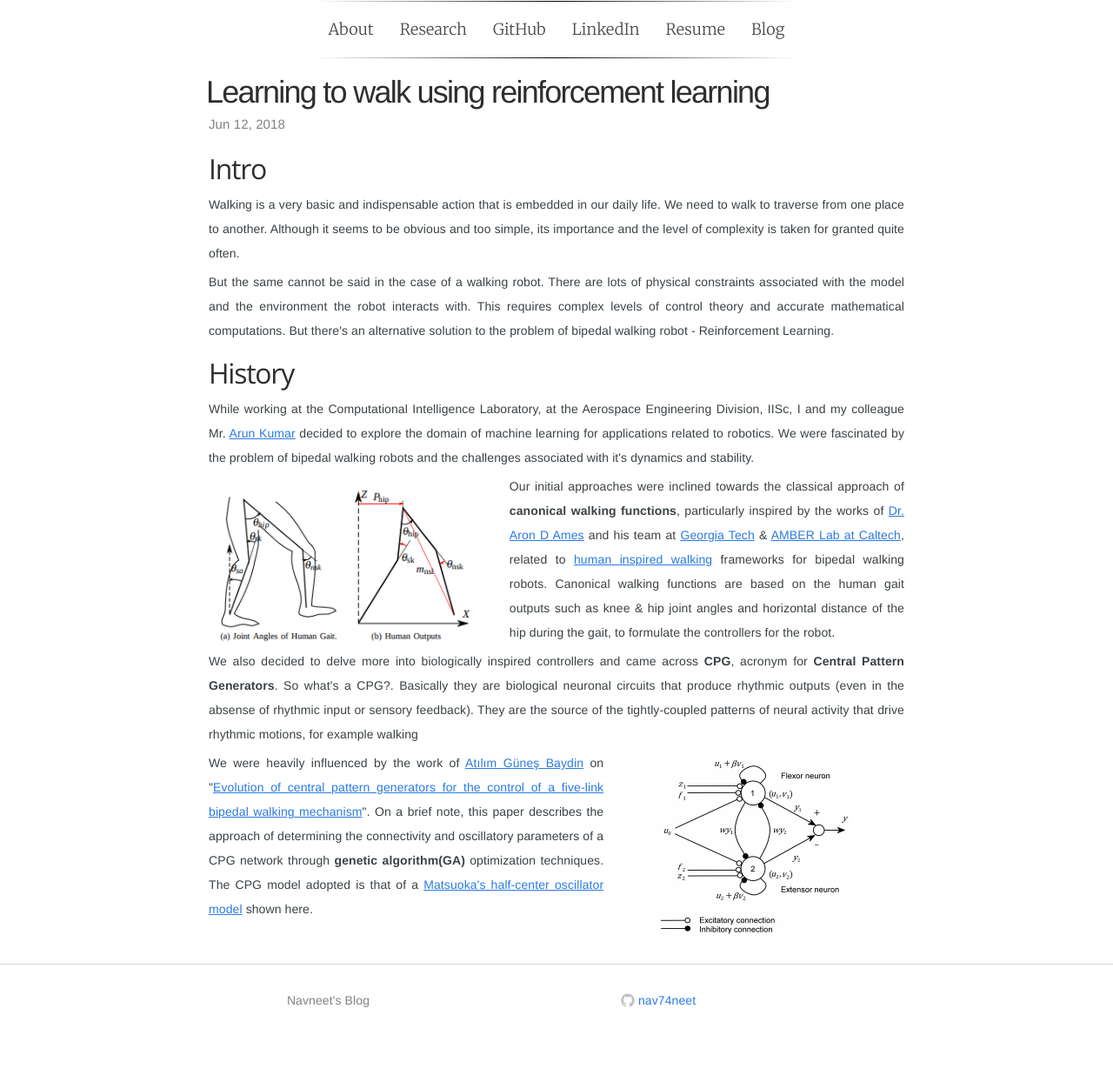
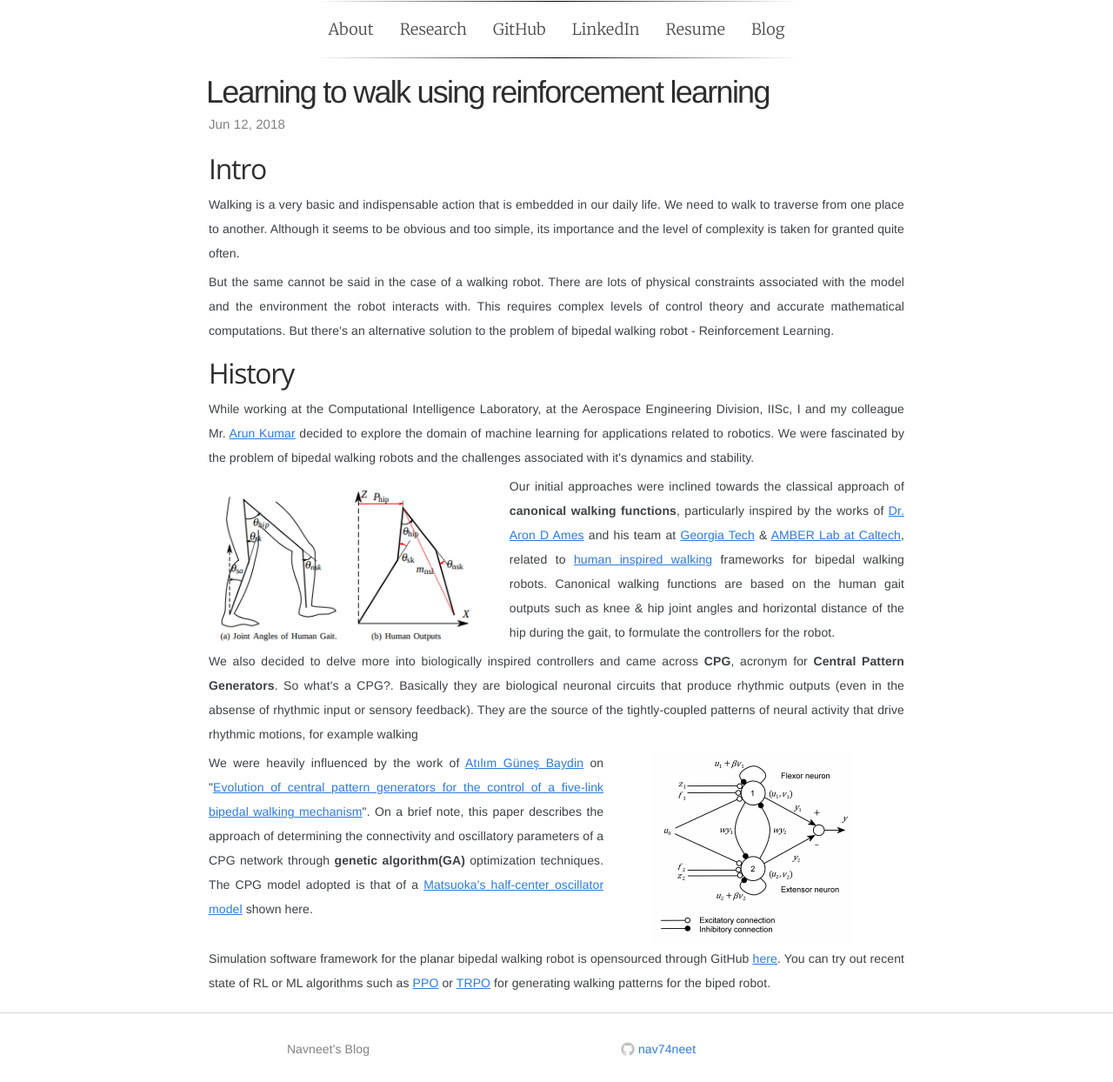
Before and after one commit to navuboy/navuboy.github.io, a Jekyll site: the page built from _posts/2018-06-12-ddpg.md, in a window 1280 px wide. Shown: the whole page at 87% size. Built offline with Jekyll 4.4.1, drawn with Linux system fonts in a browser that asks for light colours; some web fonts are replaced; before the commit the page ends 1188 px from its top, so only the background shows below that.

Commit message:
Updated main.md

```diff
--- a/_posts/2018-06-12-ddpg.md
+++ b/_posts/2018-06-12-ddpg.md
@@ -36,5 +36,7 @@ tags: reinforcement learning, ddpg, bipedal walking,
 </div>
 
 
+<p style="text-align:justify">Simulation software framework for the planar bipedal walking robot is opensourced through GitHub <a href="https://github.com/nav74neet/ddpg_biped" class="md-link">here</a>. You can try out recent state of RL or ML algorithms such as <a href="https://blog.openai.com/openai-baselines-ppo/" class="md-link">PPO</a> or  <a href="https://arxiv.org/abs/1502.05477" class="md-link">TRPO</a> for generating walking patterns for the biped robot.</p>
+
 
 <!-- <p style="text-align:justify">The reason we opted not to go forward with CPG based controllers was infact due to the random pattern generated by the network which did not account for the stability of the system. To consider the factor of dynamic stability of the system, we incorporated a balancing pendulum on top of the waist section of the walker with roll, pitch & yaw (to act as a spine). The balancing control would be taken care of by reinforcement learning where, the top pendulum tries to figure out the optimum pitch, yaw & roll values to stay upright. The CPG network will deal with the generation of walking pattern for the lower torso. But it was the case of easier said than done. </p>  -->
```
